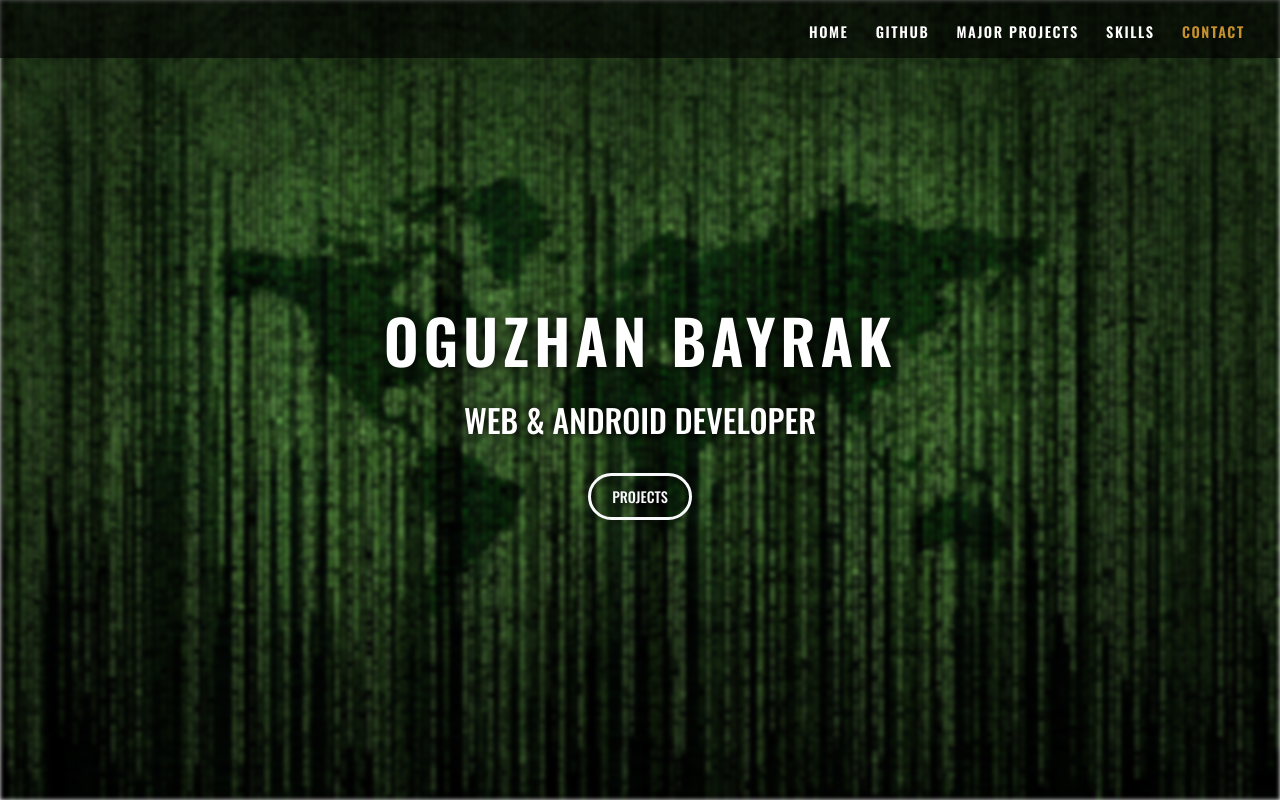
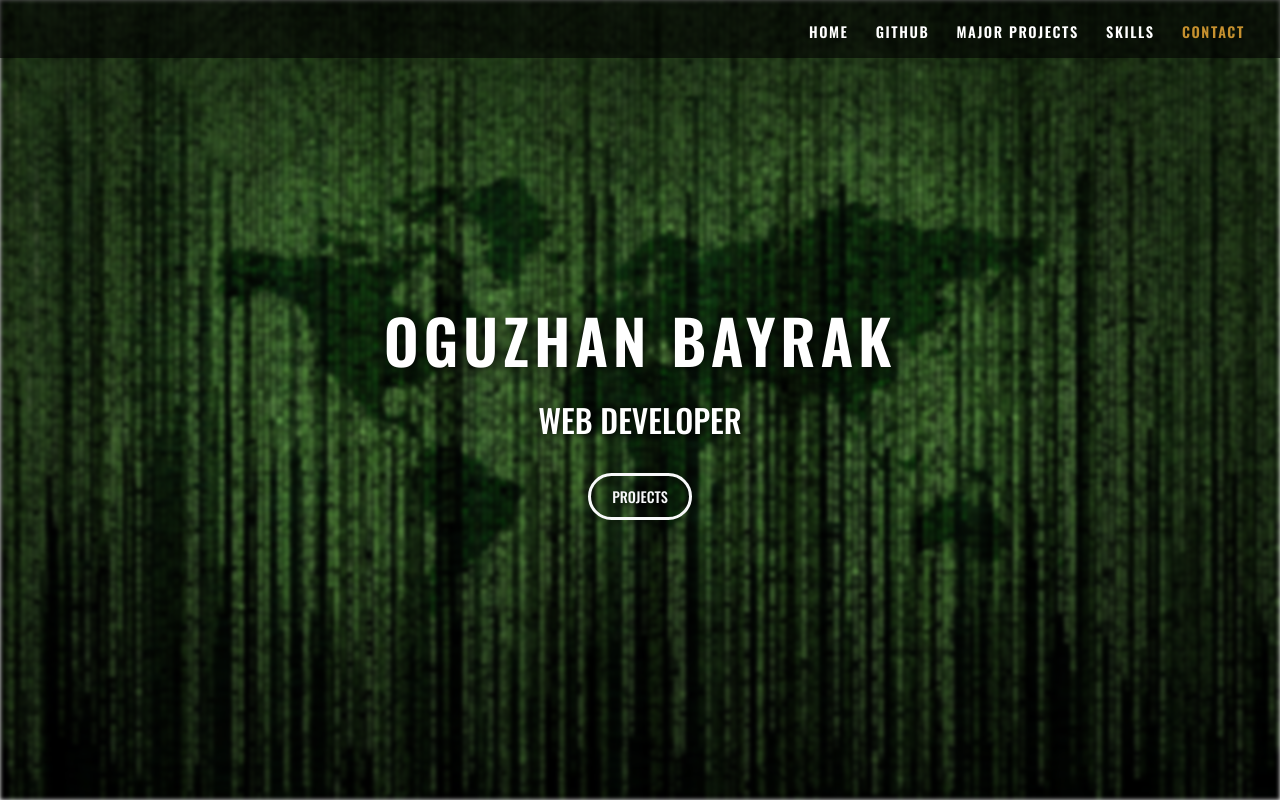
Before and after one commit to talpidaex/talpidaex.github.io, a plain HTML site: page index.html in a window 1280 px wide. Shown: the top 802 px of the page. Drawn offline with nearby package versions, Linux system fonts and the light colour scheme.

Commit message:
Update index.html

```diff
--- a/index.html
+++ b/index.html
@@ -54,7 +54,7 @@
 	</div>
 	<div class="caption text-center">
 			<h1>Oguzhan Bayrak</h1>
-			<h3>Web & Android Developer</h3>
+			<h3>Web Developer</h3>
 			<a class="btn btn-outline-light btn-lg" href="#projects">projects</a>
 	</div>
 <!-- End Landing Page Section -->
```
